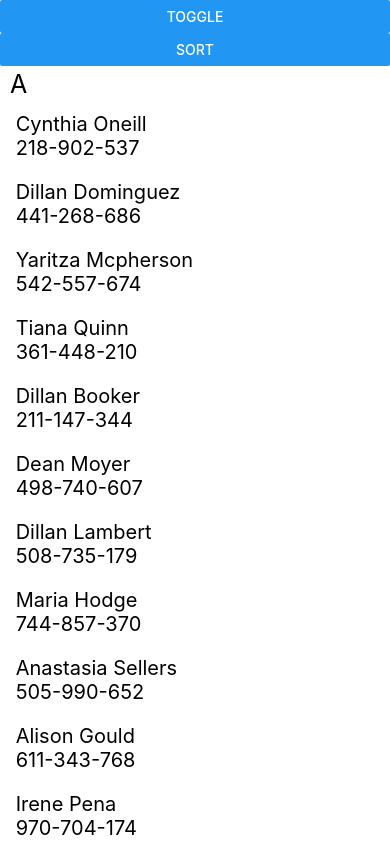
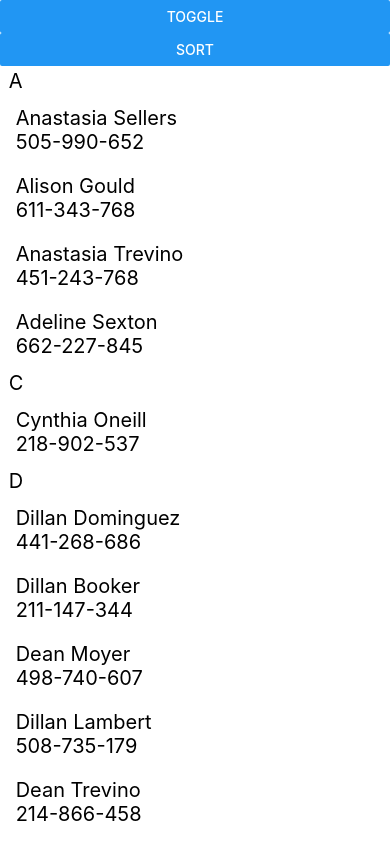
Before and after one commit to kaungnyuntsan/Contacts, a React Native app: screen / in a window 390 px wide. Built offline with nearby package versions, Linux system fonts and the light colour scheme.

Commit message:
section list

```diff
--- a/App.js
+++ b/App.js
@@ -8,50 +8,28 @@ import {
   SafeAreaView,
   Button,
   FlatList,
-  SectionList
+  SectionList,
 } from "react-native";
-import randomContacts, {objSortByName} from "./randomContacts";
+import randomContacts, { objSortByName } from "./randomContacts";
 import { ContactRow } from "./ContactRow";
+import { ContactsList } from "./ContactsList";
 
 export default function App() {
   const [contactsView, setContactsView] = useState(true);
   const [contacts, setContacts] = useState(randomContacts);
 
-  const renderItem = ({ item }) => <ContactRow {...item} />;
-
   return (
     <SafeAreaView style={styles.container}>
       <Button title="toggle" onPress={() => setContactsView(!contactsView)} />
-      <Button title="sort" onPress={() => {
-        setContacts([...contacts].sort(objSortByName))
-      }} />
-      {contactsView && (
-        <SectionList
-          // data={contacts}
-          sections={[{
-            title : 'A',
-            data : contacts,
-          }]}
-          renderSectionHeader={
-            // obj => console.log(obj.section.title)
-            obj => {
-              return(
-              <View style={{margin : 3}}>
-            <Text style={{fontSize : 25}}> {obj.section.title}</Text>
-            </View>)
-          }
-          }
-
-          // renderItem={({ item }) => (
-          //   <ContactRow key={item.key} name={item.name} phone={item.phone} />
-          // )}
-          renderItem={renderItem}
-        />
-      )}
+      <Button
+        title="sort"
+        onPress={() => {
+          setContacts([...contacts].sort(objSortByName));
+        }}
+      />
+      {contactsView && <ContactsList contacts={contacts} />}
     </SafeAreaView>
   );
-
-
 }
 
 const styles = StyleSheet.create({
--- /dev/null
+++ b/ContactsList.js
@@ -0,0 +1,44 @@
+import { SectionList, View, Text, Button } from "react-native";
+import { ContactRow } from "./ContactRow";
+
+const ContactsList = ({ contacts }) => {
+  const renderItem = ({ item }) => <ContactRow {...item} />;
+
+  const renderSectionHeader = ({ section }) => {
+    return (
+      <View style={{ margin: 3 }}>
+        <Text style={{ fontSize: 20 }}> {section.title}</Text>
+      </View>
+    );
+  };
+
+  // goal   [ { key: 1, name: 'Emanuel Sexton', phone: '708-833-506' },
+  // { key: 2, name: 'Joel Frank', phone: '433-352-239' }, ]
+
+  const contactsByLetter = contacts.reduce((obj, contact) => {
+    const firstLetter = contact.name[0].toUpperCase();
+    return {
+      ...obj,
+      [firstLetter]: [...(obj[firstLetter] || []), contact],
+    };
+  }, {});
+
+  const sections = Object.keys(contactsByLetter)
+    .sort()
+    .map((title) => {
+      return {
+        title,
+        data: contactsByLetter[title],
+      };
+    });
+
+  return (
+    <SectionList
+      sections={sections}
+      renderSectionHeader={renderSectionHeader}
+      renderItem={renderItem}
+    />
+  );
+};
+
+export { ContactsList };
--- a/randomContacts.js
+++ b/randomContacts.js
@@ -1,7 +1,7 @@
 // goal   [ { key: 1, name: 'Emanuel Sexton', phone: '708-833-506' },
 // { key: 2, name: 'Joel Frank', phone: '433-352-239' }, ]
 
-const numContacts = 100;
+const numContacts = 20;
 
 const firstNames = [
   "Yaritza",
@@ -150,8 +150,7 @@ export const objSortByName = (a, b) => {
 
   // names must be equal
   return 0;
-}
-
+};
 
 // const randomContacts = () =>
 export default Array.from({ length: numContacts }, getRandomContact).map(
```
